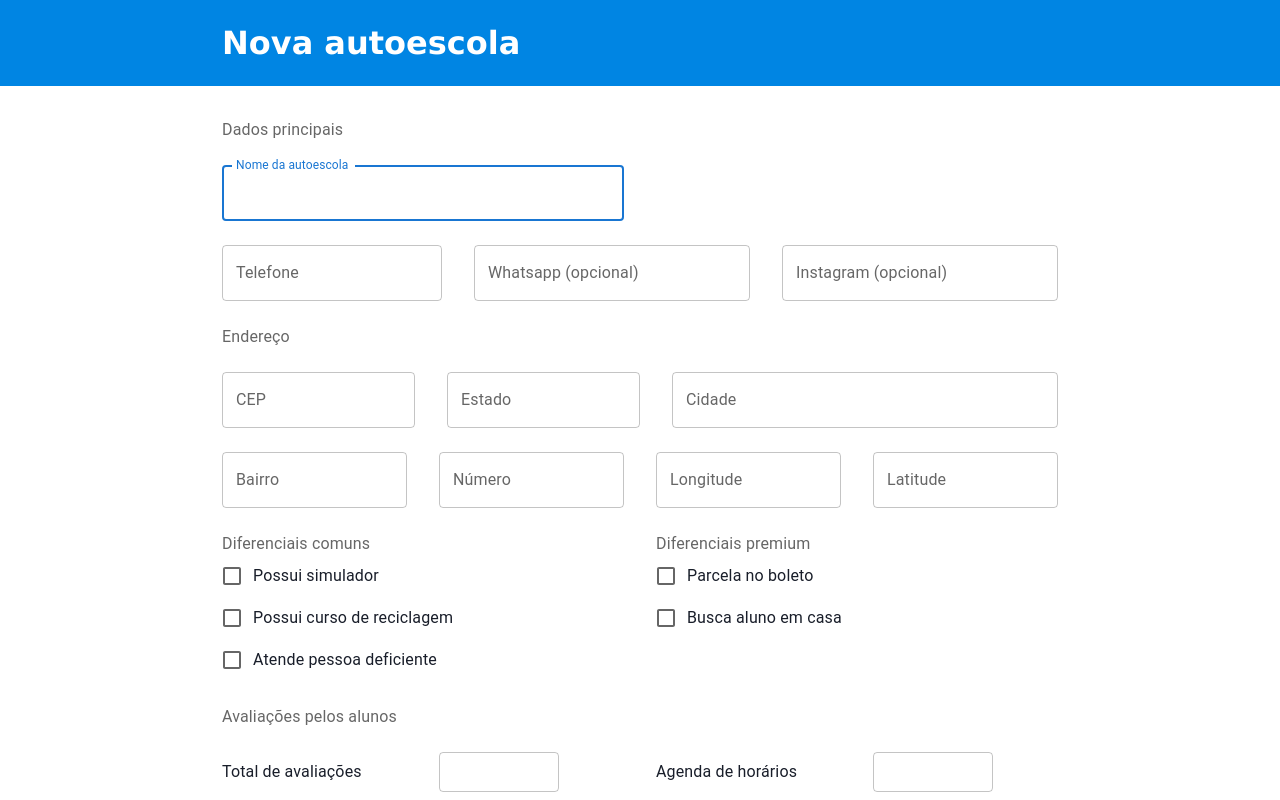
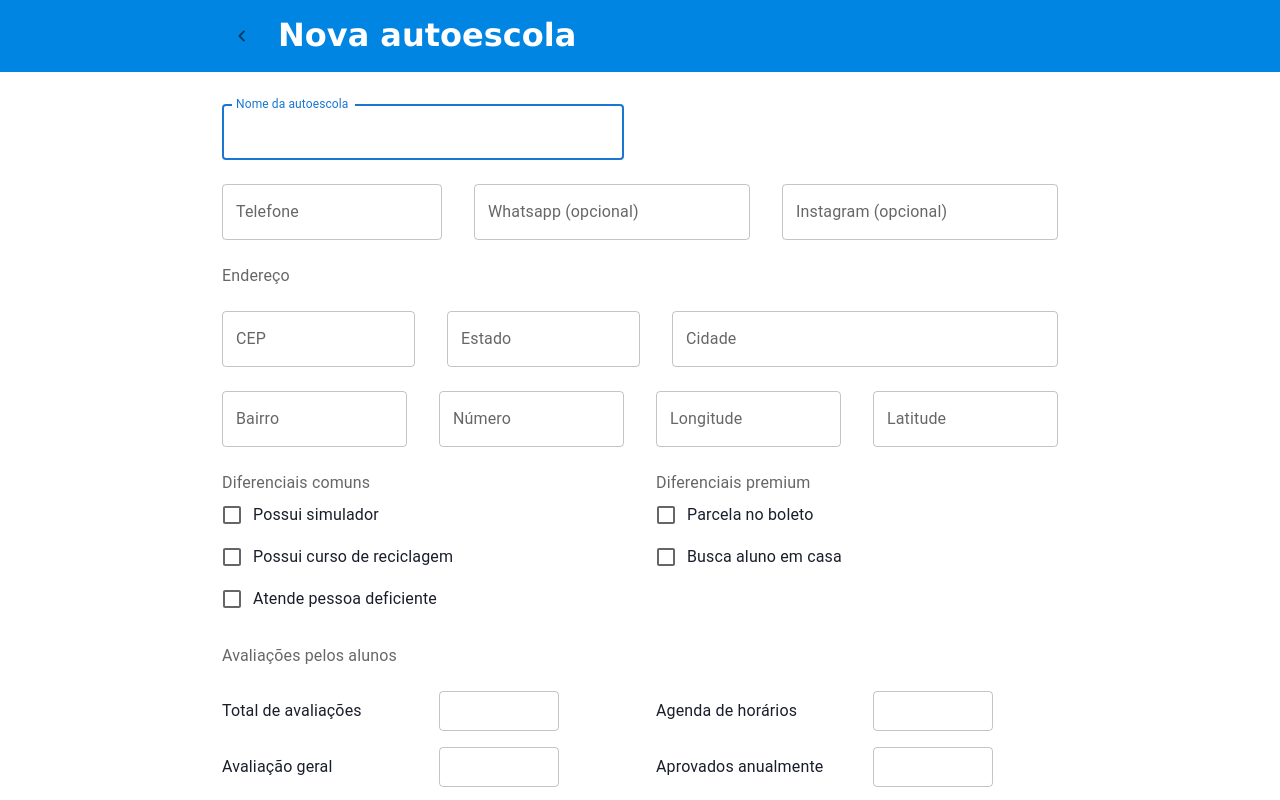
Before and after one commit to carlosgizbert/hab-front23, a Next.js app: page /gestao/autoescolas/cadastrar in a window 1280 px wide. Shown: the top 800 px of the page. Built offline with nearby package versions, Linux system fonts and the light colour scheme; what react-geocode would draw is missing.

Commit message:
[feat] new inputs

```diff
--- a/pages/autoescola/[id].tsx
+++ b/pages/autoescola/[id].tsx
@@ -7,11 +7,10 @@ import { ISchoolDTO } from '@/services/app/search/schools/interfaces'
 import SearchView from '@/ui/pages/SearchView'
 import Skeleton from 'react-loading-skeleton'
 import Logo from '@/ui/atoms/Logo'
-import ButtonSearch from '@/ui/atoms/ButtonSearch'
 import ButtonCard from '@/ui/organisms/ButtonCard'
 
 import { IconButton } from '@material-ui/core'
-import IconChevronLeft from '@mui/icons-material/ChevronLeft'
+import ChevronLeftRoundedIcon from '@mui/icons-material/ChevronLeftRounded';
 import LocalPhoneRoundedIcon from '@mui/icons-material/LocalPhoneRounded'
 import LocationOnRoundedIcon from '@mui/icons-material/LocationOnRounded'
 import { iconWhatsApp } from '@/static/icons'
@@ -62,7 +61,7 @@ export default function Home() {
             <S.HeaderWrapper>
               <S.HeaderTop>
                 <IconButton size="medium">
-                  <IconChevronLeft
+                  <ChevronLeftRoundedIcon
                     onClick={() => {
                       router.push({
                         pathname: '/buscar/[uf]/[city]',
--- a/pages/gestao/autoescolas/cadastrar/index.tsx
+++ b/pages/gestao/autoescolas/cadastrar/index.tsx
@@ -130,7 +130,6 @@ function NewSchool() {
   return (
     <ṔrivateLayout title="Nova autoescola">
       <S.Form onSubmit={handleFormSubmit(onSubmitHandler)}>
-        <FormLabel>Dados principais</FormLabel>
         <MediaQuery
           desktop={
             <Grid columns="1fr 1fr" gap={2}>
--- a/pages/gestao/autoescolas/editar/[id].tsx
+++ b/pages/gestao/autoescolas/editar/[id].tsx
@@ -123,7 +123,6 @@ function NewSchool() {
   return (
     <ṔrivateLayout title="Nova autoescola">
       <S.Form onSubmit={handleFormSubmit(onSubmitHandler)}>
-        <FormLabel>Dados principais</FormLabel>
         <MediaQuery
           desktop={
             <Grid columns="1fr 1fr" gap={2}>
--- a/styles/autoescola/index.ts
+++ b/styles/autoescola/index.ts
@@ -32,7 +32,7 @@ export const Header = styled.div`
   ); /* W3C, IE 10+/ Edge, Firefox 16+, Chrome 26+, Opera 12+, Safari 7+ */
 `
 
-export const HeaderWrapper = styled.div<{ iconBack: boolean }>`
+export const HeaderWrapper = styled.div`
   display: flex;
   flex-direction: column;
   gap: 1rem;
--- a/ui/components/pages/SearchView/Header/index.tsx
+++ b/ui/components/pages/SearchView/Header/index.tsx
@@ -1,7 +1,5 @@
-import InputBase from '@mui/material/InputBase'
+import ChevronLeftRoundedIcon from '@mui/icons-material/ChevronLeftRounded'
 import { IconButton, TextField } from '@mui/material'
-import IconChevronLeft from '@mui/icons-material/ChevronLeft'
-import styled from 'styled-components'
 
 import * as S from './styles'
 
@@ -24,7 +22,7 @@ export default function Header({
   return (
     <S.Header>
       <IconButton size="large" onClick={onClickClose}>
-        <IconChevronLeft />
+        <ChevronLeftRoundedIcon />
       </IconButton>
       <TextField
         autoFocus
--- a/ui/components/templates/PrivateLayout/index.tsx
+++ b/ui/components/templates/PrivateLayout/index.tsx
@@ -1,3 +1,6 @@
+import ChevronLeftRoundedIcon from '@mui/icons-material/ChevronLeftRounded'
+import { IconButton } from '@mui/material'
+import { useRouter } from 'next/router'
 import * as S from './style'
 
 interface IPrivateLayout {
@@ -6,10 +9,19 @@ interface IPrivateLayout {
 }
 
 export default function PrivateLayout({ children, title }: IPrivateLayout) {
+  const router = useRouter()
+
   return (
     <S.Page>
       <S.Header>
         <S.HeaderContent>
+          <IconButton size="medium">
+            <ChevronLeftRoundedIcon
+              onClick={() => {
+                router.back()
+              }}
+            />
+          </IconButton>
           <S.Title>{title}</S.Title>
         </S.HeaderContent>
       </S.Header>
--- a/ui/components/templates/PrivateLayout/style.ts
+++ b/ui/components/templates/PrivateLayout/style.ts
@@ -5,14 +5,13 @@ export const Page = styled.div`
   flex-direction: column;
   align-items: center;
   justify-content: center;
-  width: 100vw;
 `
 
 export const Header = styled.div`
   display: flex;
   justify-content: center;
   width: 100%;
-  padding: 1.5rem 1rem;
+  padding: 1rem 1rem;
 
   color: ${(props) => props.theme.colors.white};
   background-color: ${(props) => props.theme.colors.primary_80};
@@ -20,7 +19,7 @@ export const Header = styled.div`
 
 export const HeaderContent = styled.div`
   display: flex;
-  flex-direction: column;
+  gap: 1rem;
   width: 100%;
   max-width: 900px;
   padding: 0 2rem;
@@ -37,7 +36,7 @@ export const Body = styled.div`
   justify-content: center;
   width: 100%;
 
-  padding-top: 32px;
+  padding: 2rem 0 4rem 0;
 `
 
 export const BodyContent = styled.div`
```
